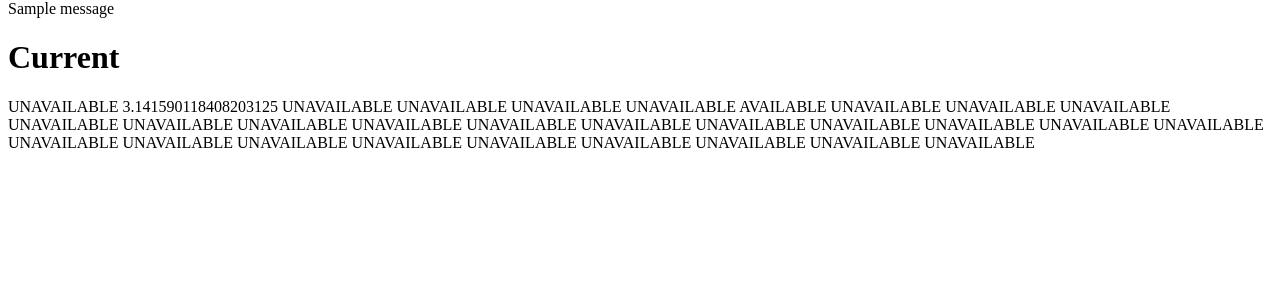
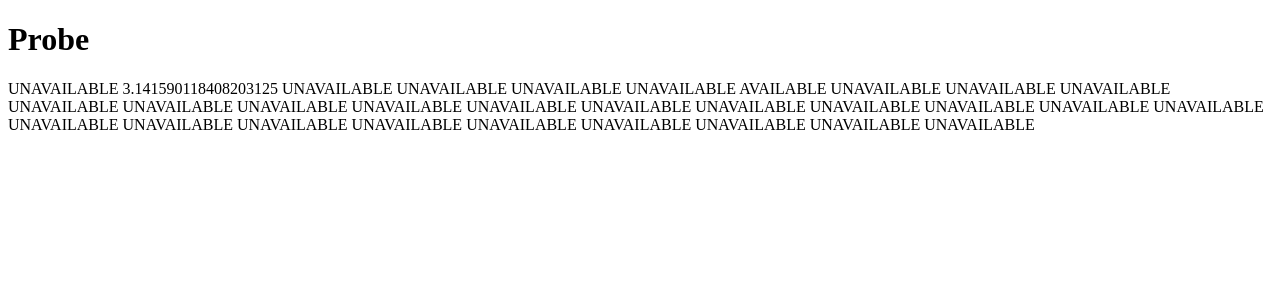
Before and after one commit to Chris-May/MTConnect_PythonTestAgent, a Flask app: page /probe in a window 1280 px wide. Shown: the part 44-344 px from the top of the page. Run offline with Flask 2, Linux system fonts and the light colour scheme; one stand-in notice (Sample message) is shown.

Commit message:
struggling with rendering xml

```diff
--- /dev/null
+++ b/flask_site/XML/output-toc.html
@@ -0,0 +1,4 @@
+<head xmlns:xs="http://www.w3.org/2001/XMLSchema" xmlns:fn="http://www.w3.org/2005/xpath-functions" xmlns:m="urn:mtconnect.org:MTConnectStreams:1.7">
+  <title>MTConnect Device Streams</title>
+  <link type="text/css" href="/styles/Streams.css" media="screen" rel="stylesheet"/>
+</head>
--- a/flask_site/__init__.py
+++ b/flask_site/__init__.py
@@ -1,6 +1,7 @@
 from flask import Flask
-
+from flask_restful import Resource, Api
 
 app = Flask(__name__)
+api = Api(app)
 
 from flask_site import routes
--- a/flask_site/routes.py
+++ b/flask_site/routes.py
@@ -1,24 +1,31 @@
-from flask_site import app
-from flask import Flask, render_template, url_for, flash, redirect, send_file
+from flask_site import app, api
+from flask import Flask, render_template, make_response
+from flask_restful import Resource, Api
 
+import lxml.html
+from lxml import etree
 
+def convert_xml_to_html(xsl, xml):
+    #this doesnt work -_-
+    xslt_doc = etree.parse(xsl)
+    xslt_transformer = etree.XSLT(xslt_doc)
+    source_doc = etree.parse(xml)
+    output_doc = xslt_transformer(source_doc)
+    output_doc.write("flask_site\\XML\\output-toc.html", pretty_print=True)
 
 @app.route("/")
 def home():
-    #return render_template ('Operator_Current_Example.xml')
     return render_template ('home.html')
 
 @app.route("/current")
 def current():
-    #return render_template ('Operator_Current_Example.xml')
-    return render_template ('current.html')
+    convert_xml_to_html('flask_site\\templates\\styles\\Streams.xsl', 'flask_site\\templates\\Operator_Current_Example.xml')
+    return render_template('current.html')
 
 @app.route("/sample")
 def sample():
-    #return render_template ('Operator_Current_Example.xml')
-    return render_template ('sample.html')
+    return render_template ('Operator_Current_Example.xml')
 
 @app.route("/probe")
 def probe():
-    #return render_template ('Operator_Current_Example.xml')
     return render_template ('probe.html')
--- a/flask_site/templates/current.html
+++ b/flask_site/templates/current.html
@@ -2,6 +2,8 @@
 {% block content %}
     <h1>Current</h1>
 
-    {% include 'Operator_Current_Example.xml' %}
+    <xml id='xmldata' style='styles\Streams.xsl'>
+        {% include 'Operator_Current_Example.xml' %}
+    </xml>
 
 {% endblock content %}
--- a/flask_site/templates/layout.html
+++ b/flask_site/templates/layout.html
@@ -32,15 +32,6 @@
         <main role="main" class="container">
             <div class="row">
                 <div class="col-md-12">
-                    {% with messages = get_flashed_messages(with_categories=true) %}
-                    {% if messages %}
-                    {% for category, message in messages %}
-                    <div class="alert alert-{{ category }}">
-                        {{ message }}
-                    </div>
-                    {% endfor %}
-                    {% endif %}
-                    {% endwith %}
                     {% block content %}{% endblock %}
                 </div>
             </div>
--- a/flask_site/templates/probe.html
+++ b/flask_site/templates/probe.html
@@ -1,6 +1,6 @@
 {% extends "layout.html" %}
 {% block content %}
-    <h1>Current</h1>
+    <h1>Probe</h1>
 
     {% include 'Operator_Current_Example.xml' %}
 
--- a/flask_site/templates/sample.html
+++ b/flask_site/templates/sample.html
@@ -1,6 +1,6 @@
 {% extends "layout.html" %}
 {% block content %}
-    <h1>Current</h1>
+    <h1>Sample</h1>
 
     {% include 'Operator_Current_Example.xml' %}
 
```
